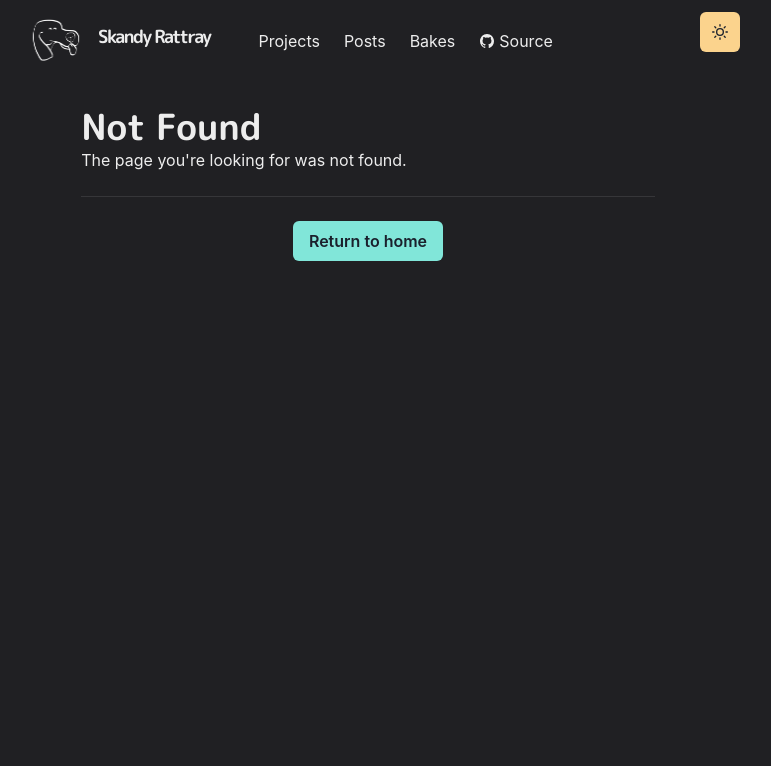
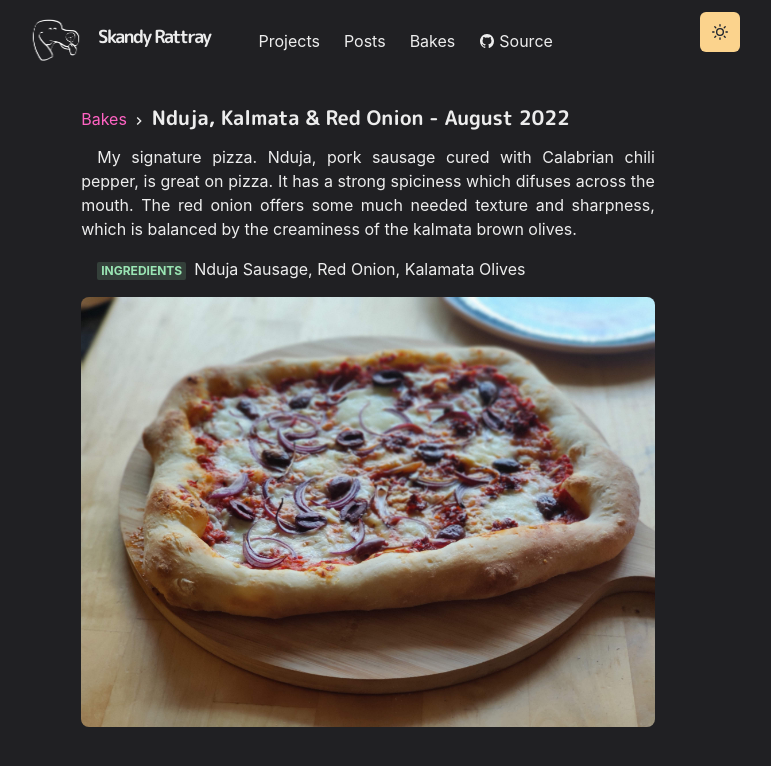
Before and after one commit to skandog/p, a Next.js app: page /bakes/pizza_aug_22 in a window 1280 px wide. Before the commit this address had no page. Shown: the top 766 px of the page, without its empty margins (272-1043 px from the left). Built offline with nearby package versions, Linux system fonts and the light colour scheme.

Commit message:
added one bake post

```diff
--- /dev/null
+++ b/components/bakes.js
@@ -0,0 +1,33 @@
+import NextLink from 'next/link'
+import { Heading, Box, Image, Link, Badge } from '@chakra-ui/react'
+import { ChevronRightIcon } from '@chakra-ui/icons'
+
+export const Title = ({ children }) => {
+  return (
+    <Box>
+      <NextLink href="/bakes">
+        <Link>Bakes</Link>
+      </NextLink>
+      <span>
+        &nbsp;
+        <ChevronRightIcon />
+        &nbsp;
+      </span>
+      <Heading display="inline-block" as="h3" fontSize={20} mb={4}>
+        {children}
+      </Heading>
+    </Box>
+  )
+}
+
+export const BakeImage = ({ src, alt }) => {
+  return <Image borderRadius={'lg'} w="full" src={src} alt={alt} mb={4} />
+}
+
+export const Meta = ({ children }) => {
+  return (
+    <Badge colorScheme="green" mr={2}>
+      {children}
+    </Badge>
+  )
+}
--- a/components/grid-item.js
+++ b/components/grid-item.js
@@ -45,6 +45,28 @@ export const WorkGridItem = ({ children, id, title, thumbnail }) => {
     </Box>
   )
 }
+export const BakeGridItem = ({ children, id, title, thumbnail }) => {
+  return (
+    <Box w="100%" textAlign="center">
+      <NextLink href={`/bakes/${id}`} passHref scroll={false}>
+        <LinkBox cursor="pointer">
+          <Image
+            src={thumbnail}
+            alt={title}
+            className="grid-item-thumbnail"
+            placeholder="blur"
+          />
+          <LinkOverlay href={`/bakes/${id}`}>
+            <Text mt={2} fontSize={20}>
+              {title}
+            </Text>
+          </LinkOverlay>
+          <Text fontSize={14}>{children}</Text>
+        </LinkBox>
+      </NextLink>
+    </Box>
+  )
+}
 
 export const GridItemStyle = () => {
   return (
--- /dev/null
+++ b/pages/bakes/pizza_aug_22.js
@@ -0,0 +1,34 @@
+import { Container, Badge, Link, List, ListItem } from '@chakra-ui/react'
+import { Title, BakeImage, Meta } from '../../components/bakes.js'
+import P from '../../components/paragraph.js'
+import Layout from '../../components/layouts/article.js'
+import AugPizza from '../../public/images/bakes/nduja_pizza_aug_22.jpg'
+
+const Bake = () => {
+  return (
+    <Layout title="Nduja, Kalmata & Red Onion - August 2022">
+      <Container>
+        <Title>Nduja, Kalmata & Red Onion - August 2022</Title>
+        <P>
+          My signature pizza. Nduja, pork sausage cured with Calabrian chili
+          pepper, is great on pizza. It has a strong spiciness which difuses
+          across the mouth. The red onion offers some much needed texture and
+          sharpness, which is balanced by the creaminess of the kalmata brown
+          olives.
+        </P>
+        <List my={4} ml={4}>
+          <ListItem>
+            <Meta>Ingredients</Meta>
+            <span>Nduja Sausage, Red Onion, Kalamata Olives</span>
+          </ListItem>
+        </List>
+        <BakeImage
+          src={AugPizza.src}
+          alt="Nduja, onion and olive pizza"
+        ></BakeImage>
+      </Container>
+    </Layout>
+  )
+}
+
+export default Bake
```
Also changed, not shown: pages/bakes.js (+11 -11 lines), pages/projects/streamlit_nyc.js (+5 -4 lines).
